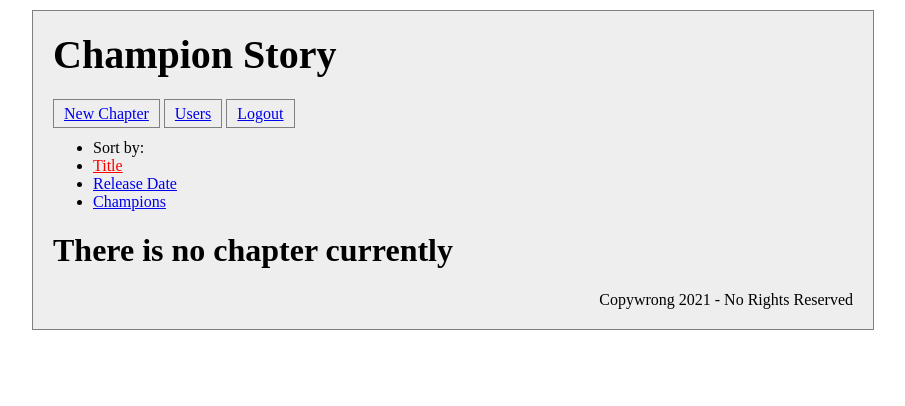
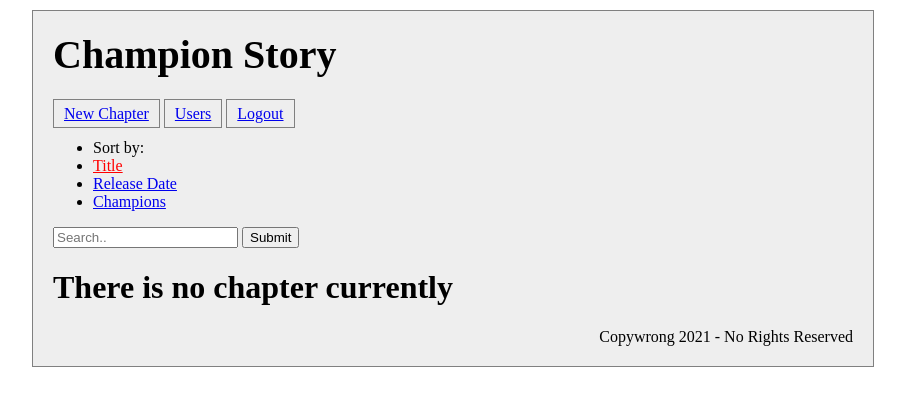
Before and after one commit to kkuraiz/WebDEV-CMS-Blog, a PHP site: page /admin_index.php in a window 1280 px wide. Shown: the top 406 px of the page, without its empty margins (187-1092 px from the left). Run offline with PHP 8.4, Linux system fonts and the light colour scheme; the visitor is signed in with stand-in values (Sample User, id 1); data that the repository does not hold is empty.

Commit message:
Added non-functional search bar
Added non-functional search bar to index and admin_index page

```diff
--- a/admin_index.php
+++ b/admin_index.php
@@ -65,6 +65,10 @@
 				<li><a href="admin_index.php?sort=champion"
 					<?php if($_GET['sort'] === 'champion'):?> style="color:red" <?php endif ?>>Champions</a></li>
 			</ul>
+			<form id="search_bar">
+				<input type="text" placeholder="Search..">
+				<button type="submit">Submit</button>
+			</form>
 			<div id="all_blogs">
 				<?php if($statement->rowCount() !== 0): ?>
 					<?php while ($hextech = $statement->fetch()): ?>
--- a/index.php
+++ b/index.php
@@ -63,6 +63,10 @@
 				<li>Title</li>
 			<?php endif ?>
 		</ul>
+		<form id="search_bar">
+			<input type="text" placeholder="Search..">
+			<button type="submit">Submit</button>
+		</form>
 		<div id="all_blogs">
 			<?php if($statement->rowCount() !== 0): ?>
 				<?php while ($hextech = $statement->fetch()): ?>
```
